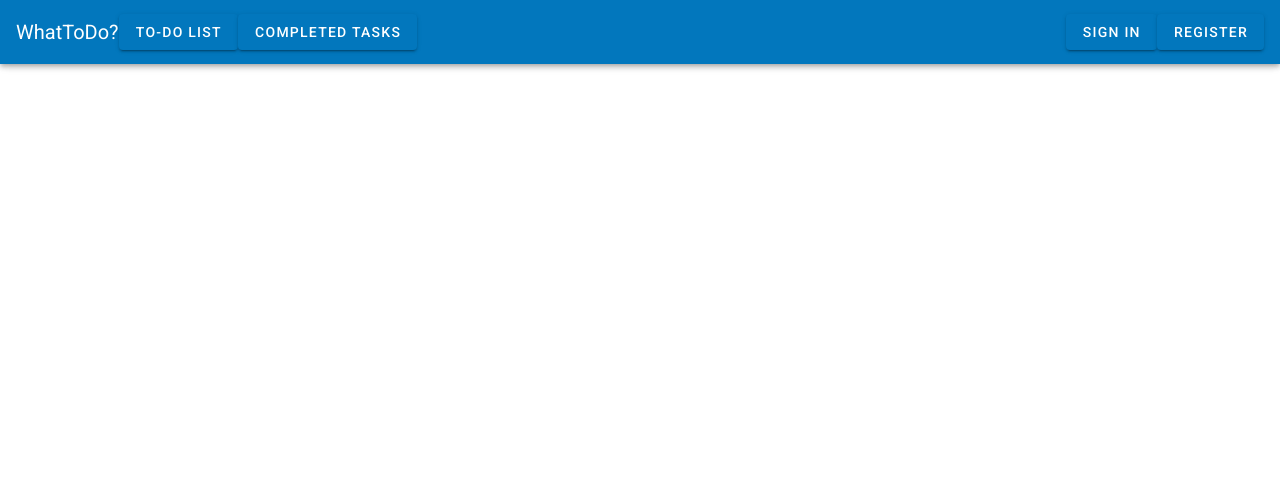
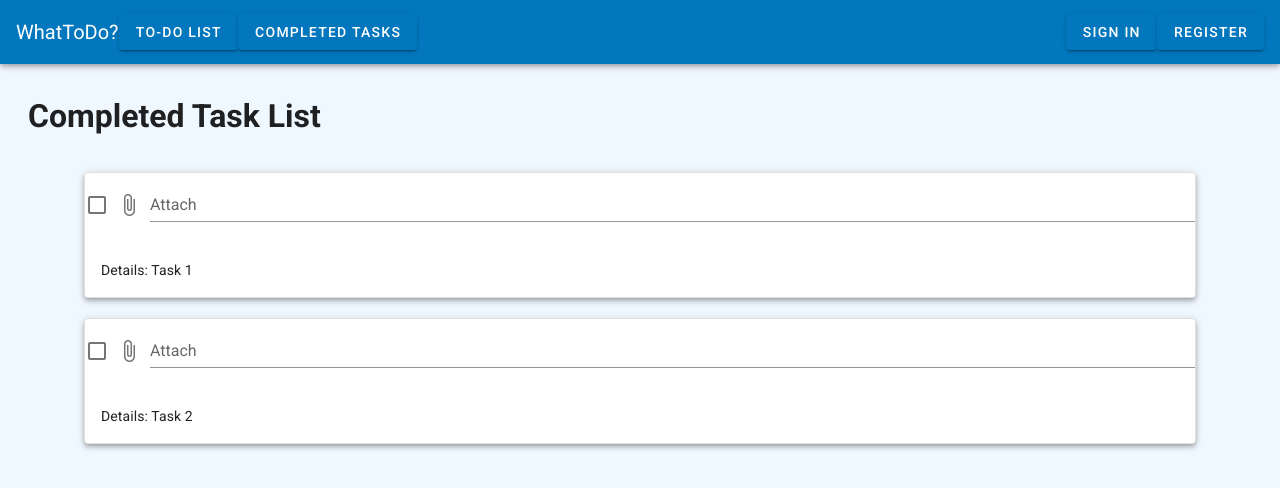
Before and after one commit to hqpang/sea-group-tech-assessment, a Vue app: page /completedtask in a window 1280 px wide. Shown: the top 488 px of the page. Built offline with nearby package versions, Linux system fonts and the light colour scheme.

Commit message:
Create Completed Task View

```diff
--- a/src/router/index.js
+++ b/src/router/index.js
@@ -6,6 +6,7 @@ import Register from '../views/RegisterView.vue'
 import UserProfileView from '../views/UserProfileView.vue'
 import SignInView from '../views/SignInView'
 import NewTaskView from '../views/NewTaskView.vue'
+import CompletedView from '../views/CompletedView.vue'
 
 Vue.use(VueRouter)
 
@@ -50,6 +51,11 @@ const routes = [
     path: '/newtask',
     name: 'NewTask',
     component: NewTaskView
+  },
+  {
+    path: '/completedtask',
+    name: 'CompletedTask',
+    component: CompletedView
   }
 ]
 
--- /dev/null
+++ b/src/views/CompletedView.vue
@@ -0,0 +1,45 @@
+<template>
+    <v-container fluid class="pa-10">
+        <v-row>
+            <h1>Completed Task List</h1>
+        </v-row>
+        <div>
+            <v-col cols="20">
+                <TaskCardView></TaskCardView>
+            </v-col>
+        </div>
+
+
+    </v-container>
+</template>
+
+<script>
+import TaskCardView from "./TaskCardView.vue";
+
+export default {
+    name: "CompletedView",
+    data: () => {
+        return {
+
+        };
+    },
+    components: { TaskCardView },
+    computed: {
+        isAuthenticated(){
+            return this.$store.getters.isAuthenticated;
+        }
+    },
+    methods: {
+
+    }
+}
+</script>
+
+<style scoped>
+.container {
+    background: aliceblue;
+    background-size: cover;
+    width: 100%;
+    height: 100%;
+}
+</style>
--- a/src/views/TaskCardView.vue
+++ b/src/views/TaskCardView.vue
@@ -1,6 +1,7 @@
 <template>
     <v-container>
-        <v-flex >
+        <v-flex>
+            <div v-if="!isCompleted">
                 <v-card class="ma-5" :elevation="4" data-cy="tasks" v-for="item in items" :key="item.description" outlined>
                     <v-row no-gutters>
                         <v-checkbox></v-checkbox>
@@ -8,12 +9,14 @@
                         <v-card-text>Details: {{item.description}}</v-card-text>
                     </v-row>
                 </v-card>
+            </div>
         </v-flex>
 
     </v-container>
 </template>
 
 <script>
+
 
 export default {
     name: 'TaskCardView',
@@ -32,7 +35,7 @@ export default {
         },
         isAuthenticated (){
             return this.$store.getters.isAuthenticated;
-        }
+        },
     },
     mounted() {
         this.getTasks();
```
